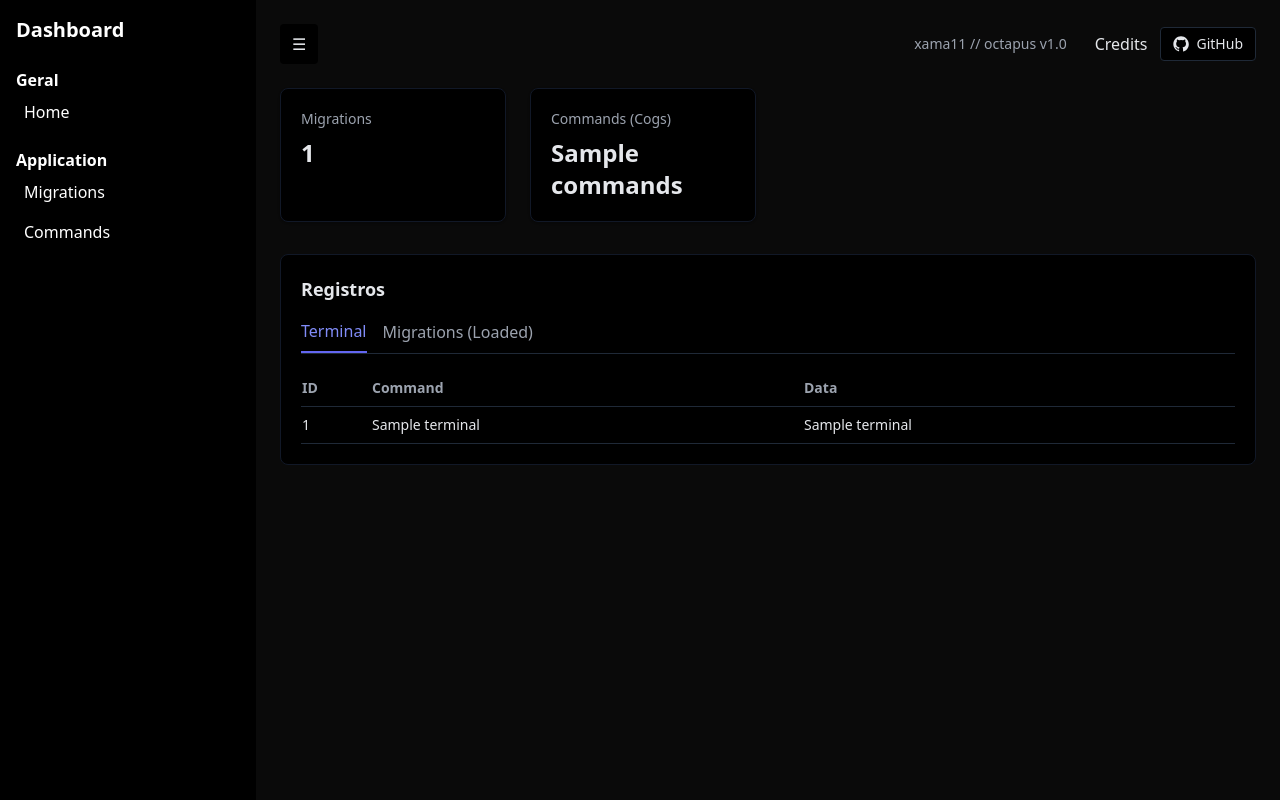
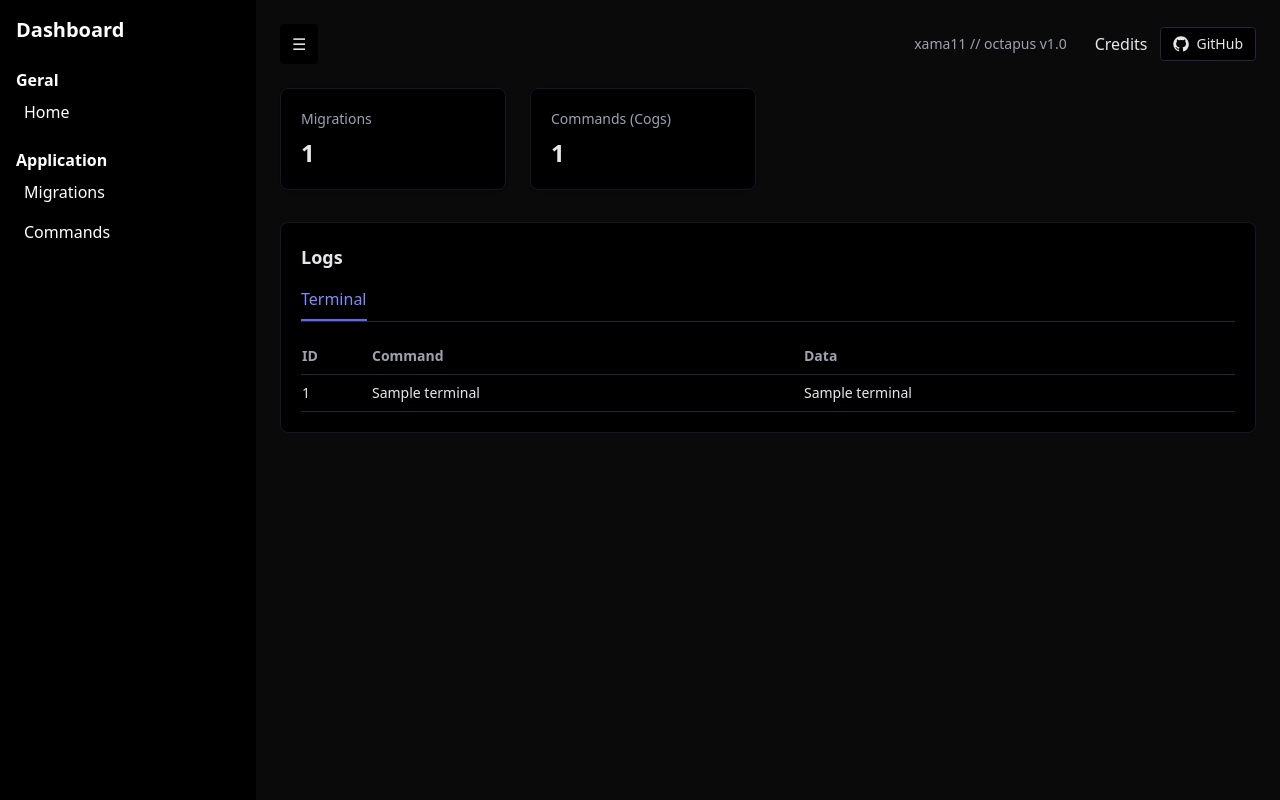
Before and after one commit to xama11/framework, a Flask app: template provider/cli/web/templates/home.html in a window 1280 px wide. Run offline with Flask 3, Linux system fonts and the light colour scheme; the template is opened without the code that fills it: most values are stand-ins (such as "Sample title", 1, 10 or a date in 2020); some libraries are stand-ins or nearby versions.

Commit message:
dashboard: adjusts

```diff
--- a/provider/cli/web/controllers/Controller.py
+++ b/provider/cli/web/controllers/Controller.py
@@ -4,9 +4,11 @@ class Controller:
     def __init__(self, request):
         self.request = request
         self.decorators = []
+        self.commands = []
 
         self.setValues()
 
 
     def setValues(self):
         self.decorators = [decorator for decorator in os.listdir('application/decorators') if decorator.endswith('.py') and not '_' in decorator]
+        self.commands = [file for file in os.listdir('application/cogs/') if file.endswith('.py')]
--- a/provider/cli/web/controllers/HomeController.py
+++ b/provider/cli/web/controllers/HomeController.py
@@ -10,14 +10,14 @@ class HomeController(Controller):
         super().__init__(request)
 
     def view(self):
-        commands = len([file for file in os.listdir('application/cogs/') if file.endswith('.py')])
+
 
         migrations = [migration for migration in MigrationsModel().get().limit(10).all() if not migration[1][0]=='0']
         terminals = TerminalsModel().get().limit(10).orderBy('id').all()
 
         return render_template(
             'home.html',
-            commands=commands,
+            commands=self.commands,
             migrations=migrations,
             terminals=terminals
         )
--- a/provider/cli/web/templates/home.html
+++ b/provider/cli/web/templates/home.html
@@ -10,23 +10,17 @@
 
     <div class="bg-black p-5 rounded-lg shadow border border-gray-900">
         <h3 class="text-sm text-gray-400">Commands (Cogs)</h3>
-        <p class="text-2xl font-bold mt-2">{{commands}}</p>
+        <p class="text-2xl font-bold mt-2">{{commands|length}}</p>
     </div>
 </section>
 
 <section x-data="{ tab: 'terminal' }" class="mt-8 bg-black rounded-lg p-5 border border-gray-900">
-    <h2 class="text-lg font-semibold mb-4">Registros</h2>
+    <h2 class="text-lg font-semibold mb-4">Logs</h2>
 
     <div class="flex gap-4 border-b border-gray-800 mb-4">
         <button @click="tab = 'terminal'"
             :class="tab === 'terminal' ? 'border-b-2 border-indigo-500 text-indigo-400' : 'text-gray-400'" class="pb-2">
             Terminal
-        </button>
-
-        <button @click="tab = 'migrations'"
-            :class="tab === 'migrations' ? 'border-b-2 border-indigo-500 text-indigo-400' : 'text-gray-400'"
-            class="pb-2">
-            Migrations (Loaded)
         </button>
     </div>
 
@@ -50,34 +44,6 @@
             </tbody>
         </table>
     </div>
-
-    <div x-show="tab === 'migrations'">
-        <table class="w-full text-sm">
-            <thead class="text-gray-400 border-b border-gray-800">
-                <tr>
-                    <th class="text-left py-2">ID</th>
-                    <th class="text-left py-2">Migration</th>
-                    <th class="text-left py-2">Activated at</th>
-                    <td></td>
-                </tr>
-            </thead>
-            <tbody>
-                {% for migration in migrations %}
-                <tr class="border-b border-gray-800">
-                    <td class="py-2">{{migration[0]}}</td>
-                    <td>{{migration[1]}}</td>
-                    <td>{{migration[2]}}</td>
-                    <td class="text-indigo-400">
-                        <a href="/migration/{{migration[1]}}"
-                            class="px-3 py-1 bg-blue-900/30 hover:bg-blue-900/50 text-blue-400 rounded text-xs transition">
-                            Edit
-                        </a>
-                    </td>
-                </tr>
-                {% endfor %}
-            </tbody>
-        </table>
-    </div>
 </section>
 
 {% endblock %}
```
